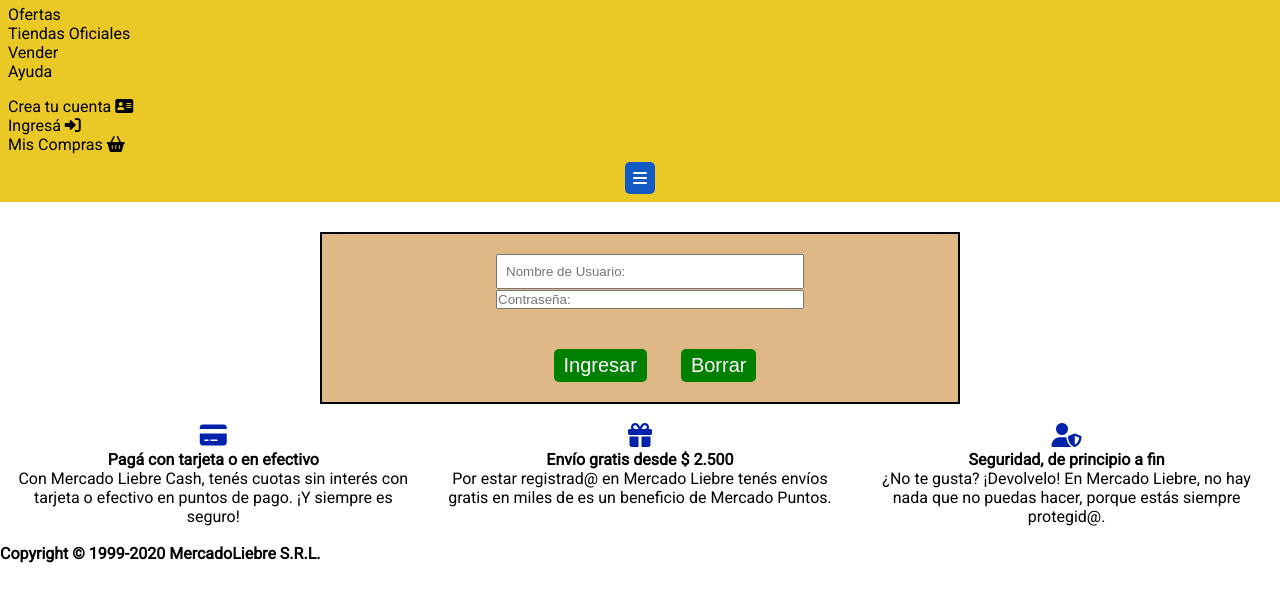
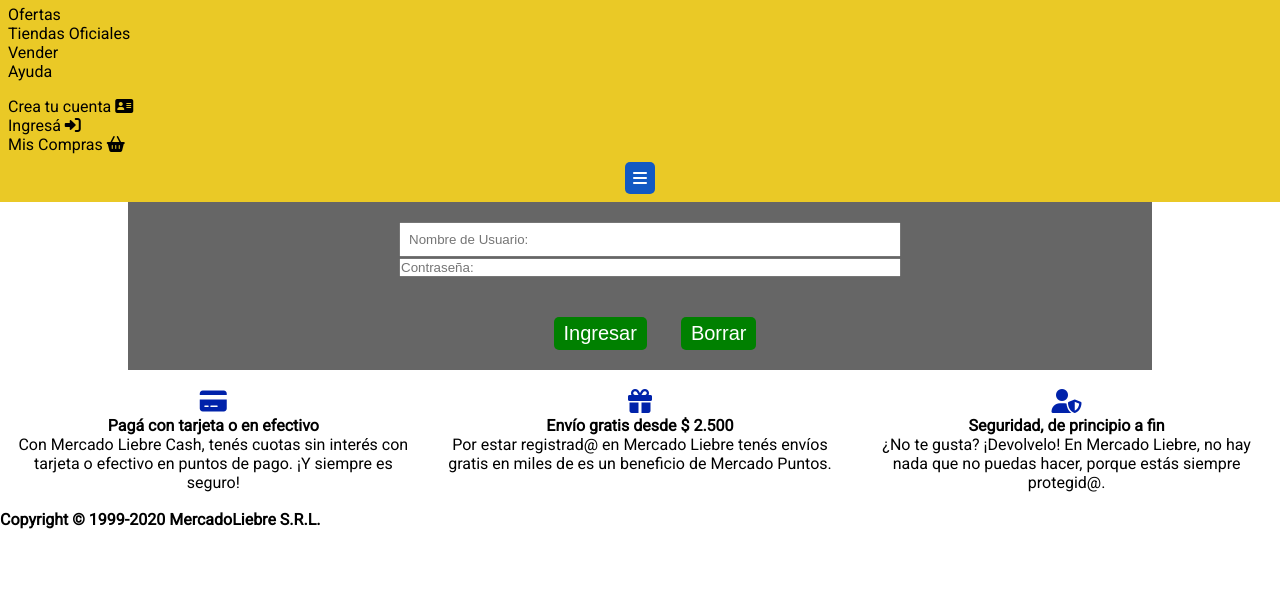
Before and after one commit to IPardo1/friendly-potato, a plain HTML site: page views/login.html in a window 1280 px wide. Shown: the part 202-800 px from the top of the page. Drawn offline with Linux system fonts and the light colour scheme.

Commit message:
se agrego color al login

```diff
--- a/public/css/styles.css
+++ b/public/css/styles.css
@@ -231,15 +231,9 @@
 
 }
 .form-login{
-
     margin:auto;
-    margin-top: 30px;
-    width: 50%;
-    height: 50%;
-    border: solid 2px;
-    background-color: burlywood;
-
-
+    width: 80%;
+    background-color: #666 ;
 }
 .name{
 
```
